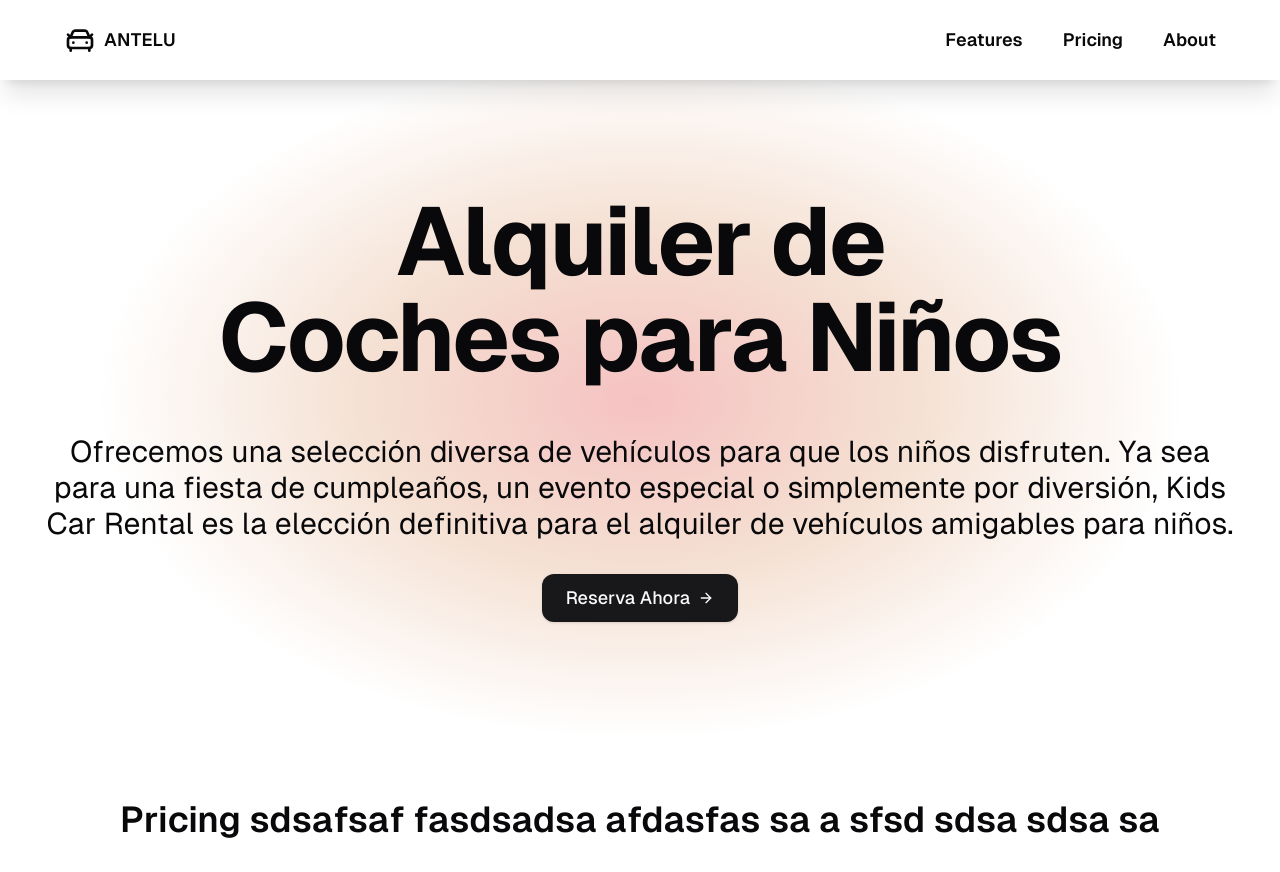
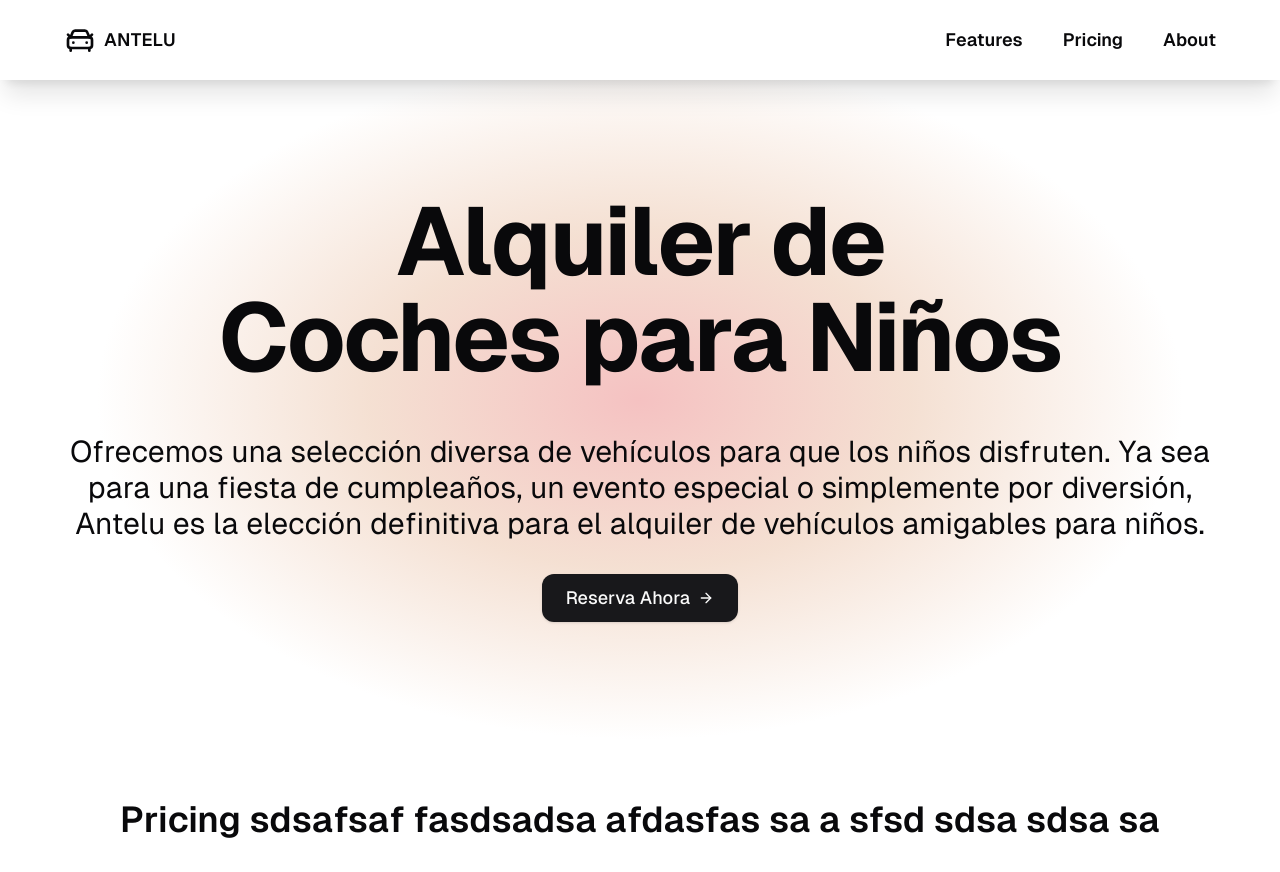
Before and after one commit to andrian-kars/antelu, a Next.js app: page / in a window 1280 px wide. Built offline with nearby package versions, Linux system fonts and the light colour scheme.

Commit message:
:wrench: fix typo

```diff
--- a/src/app/(marketing)/page.tsx
+++ b/src/app/(marketing)/page.tsx
@@ -10,8 +10,8 @@ export default function HomePage() {
         <p className="text-lg lg:text-3xl max-w-screen-xl">
           Ofrecemos una selección diversa de vehículos para que los niños
           disfruten. Ya sea para una fiesta de cumpleaños, un evento especial o
-          simplemente por diversión, Kids Car Rental es la elección definitiva
-          para el alquiler de vehículos amigables para niños.
+          simplemente por diversión, Antelu es la elección definitiva para el
+          alquiler de vehículos amigables para niños.
         </p>
         <ReserveNowButton />
       </section>
```
